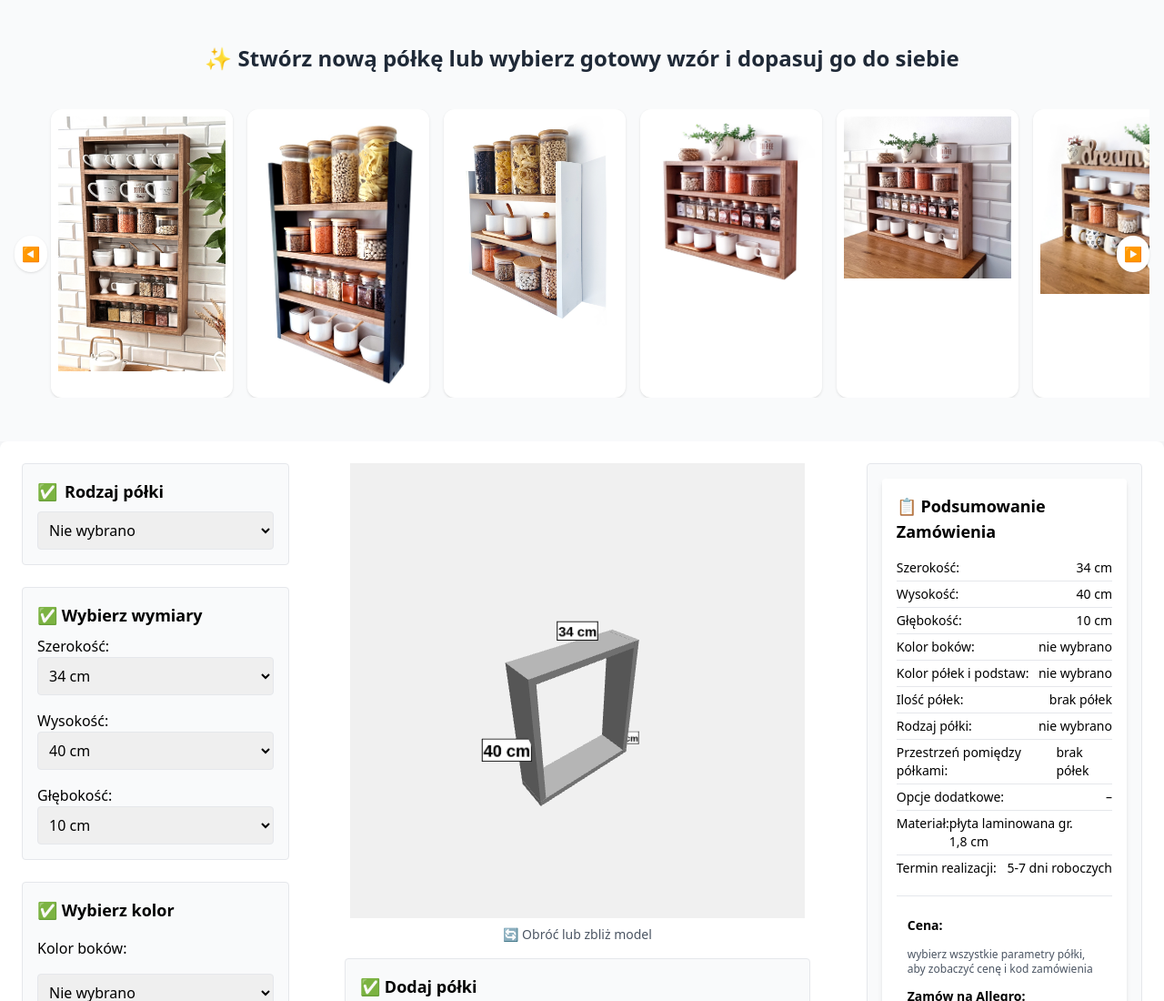
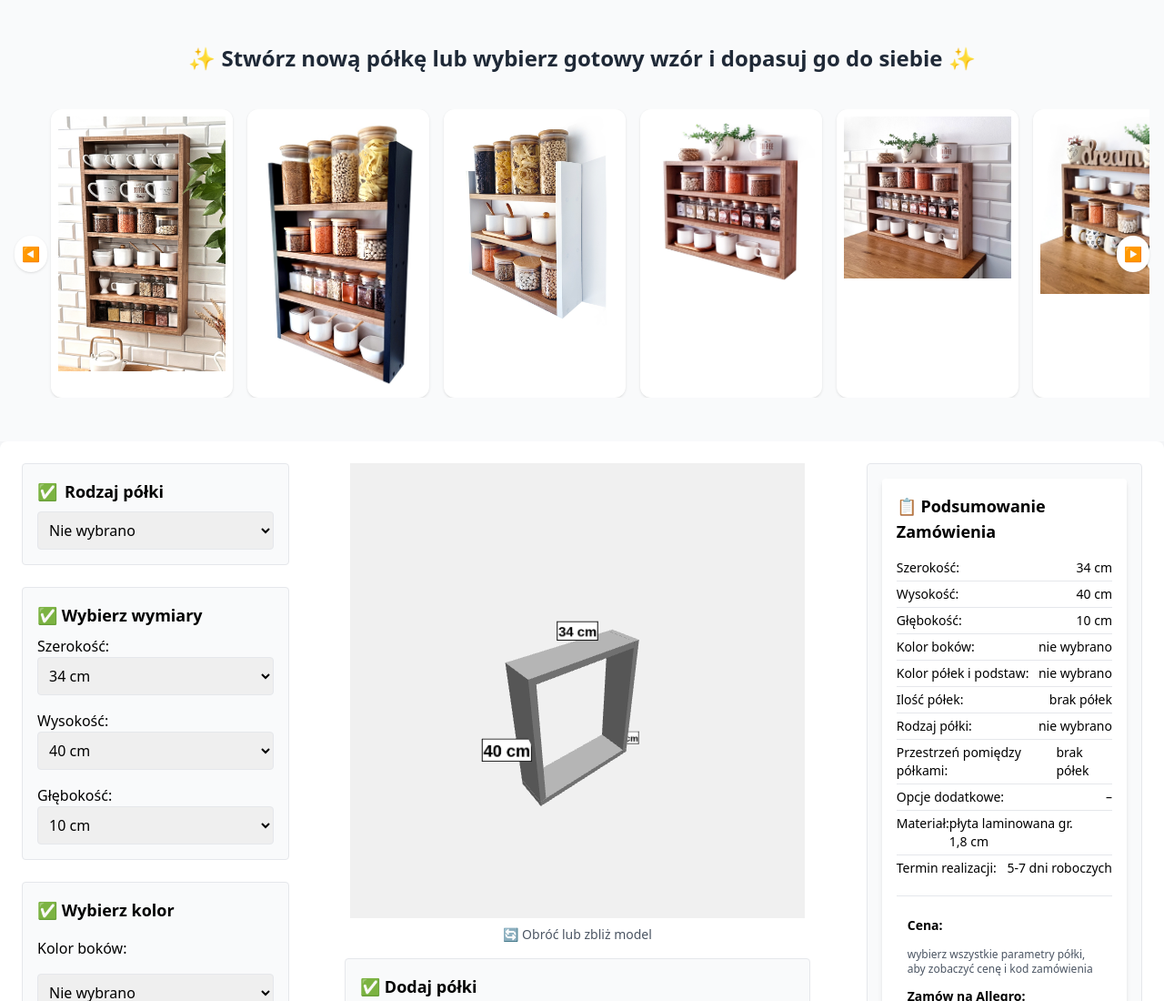
Before and after one commit to konfiguratorpolki/nowyprojekt, a plain HTML site: page index.html in a window 1280 px wide. Shown: the top 1100 px of the page at 91% size. Drawn offline with nearby package versions, Linux system fonts and the light colour scheme.

Commit message:
Update index.html

```diff
--- a/index.html
+++ b/index.html
@@ -36,7 +36,7 @@
 <body class="flex flex-col justify-center items-center min-h-screen bg-gray-100">
   <!-- SEK C J A  Inspiracje (Swiper) -->
 <section class="w-full bg-gray-50 py-12 px-4">
-  <h2 class="text-2xl font-bold text-center text-gray-800 mb-10">✨ Stwórz nową półkę lub wybierz gotowy wzór i dopasuj go do siebie</h2>
+  <h2 class="text-2xl font-bold text-center text-gray-800 mb-10">✨ Stwórz nową półkę lub wybierz gotowy wzór i dopasuj go do siebie ✨</h2>
 
   <div class="relative max-w-7xl mx-auto">
     <button onclick="scrollGalleryLeft()" class="absolute left-0 top-1/2 transform -translate-y-1/2 bg-white shadow p-2 rounded-full z-10">◀</button>
```
